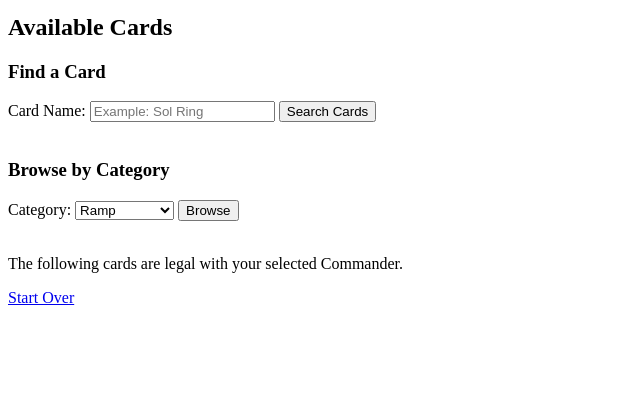
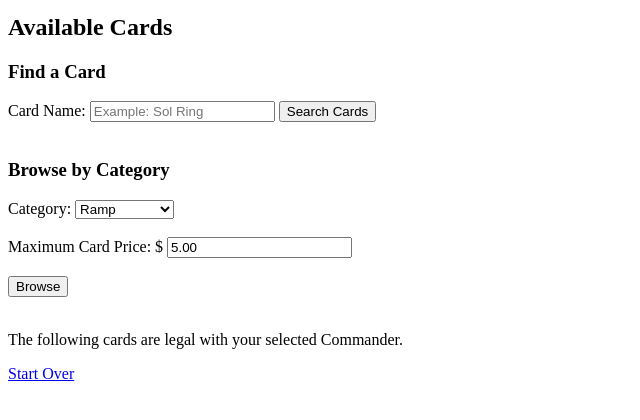
Before and after one commit to mlf5626/Budget-Commander-Deck-Builder, a Flask app: template templates/builder.html in a window 1280 px wide. Shown: the part 224-644 px from the top of the page, without its empty margins (0-640 px from the left). Run offline with Flask 3, Linux system fonts and the light colour scheme; the template is opened without the code that fills it, so the values that code supplies are empty.

Commit message:
Add budget-aware card filtering
Added maximum card price filtering to Commander card recommendations while preserving color identity, legality, category, and EDH ordering.

```diff
--- a/app.py
+++ b/app.py
@@ -295,6 +295,12 @@ def search_cards():
 @app.route("/category", methods=["POST"])
 def category():
     selected_category = request.form.get("category")
+    max_price = request.form.get("max_price", "5.00")
+
+    try:
+        max_price_value = float(max_price)
+    except ValueError:
+        max_price_value = 5.00
 
     commander_name = session.get("commander_name")
     budget = float(session.get("budget", 0))
@@ -352,13 +358,13 @@ def category():
     category_query = category_queries.get(selected_category, "")
 
     search_query = (
-        f"legal:commander "
-        f"id<={color_identity} "
-        f"-t:land "
-        f"game:paper "
-        f"{category_query}"
-    )
-
+    f"legal:commander "
+    f"id<={color_identity} "
+    f"-t:land "
+    f"game:paper "
+    f"usd<={max_price_value} "
+    f"{category_query}"
+)
     card_response = requests.get(
         "https://api.scryfall.com/cards/search",
         params={
@@ -385,7 +391,8 @@ def category():
         deck=deck,
         deck_cost=deck_cost,
         deck_size=deck_size,
-        selected_category=selected_category
+        selected_category=selected_category,
+        max_price=max_price
     )
 
 if __name__ == "__main__":
--- a/templates/builder.html
+++ b/templates/builder.html
@@ -99,6 +99,26 @@
 
 </select>
 
+<br>
+<br>
+
+<label for="max_price">
+    Maximum Card Price: $
+</label>
+
+<input
+    type="number"
+    id="max_price"
+    name="max_price"
+    min="0.01"
+    step="0.01"
+    placeholder="5.00"
+    value="{{ max_price | default('5.00') }}"
+    required
+>
+<br>
+<br>
+
     <button type="submit">
         Browse
     </button>
```
